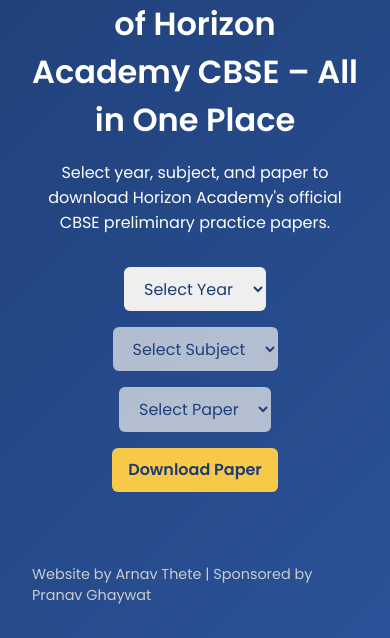
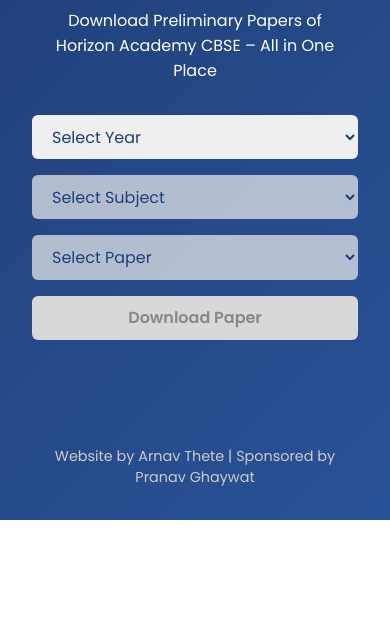
Before and after one commit to papervault/prelims-hancbse, a plain HTML site: page index.html in a window 390 px wide. Shown: the part 324-962 px from the top of the page. After the commit the page ends 844 px from the top, so only its background shows below. Drawn offline with Linux system fonts and the light colour scheme.

Commit message:
Update index.html

```diff
--- a/index.html
+++ b/index.html
@@ -2,9 +2,9 @@
 <html lang="en">
 <head>
   <meta charset="UTF-8" />
-  <meta name="viewport" content="width=device-width, initial-scale=1.0"/>
+  <meta name="viewport" content="width=device-width, initial-scale=1" />
   <title>Horizon Academy Prelims</title>
-  <link href="https://fonts.googleapis.com/css2?family=Poppins:wght@400;600&display=swap" rel="stylesheet">
+  <link href="https://fonts.googleapis.com/css2?family=Poppins:wght@400;600&display=swap" rel="stylesheet" />
   <style>
     * {
       margin: 0;
@@ -32,10 +32,10 @@
     h1 {
       font-size: 2.5rem;
       text-align: center;
-      margin-bottom: 1rem;
+      margin-bottom: 0.5rem;
     }
 
-    p {
+    p.description {
       text-align: center;
       max-width: 600px;
       font-size: 1.1rem;
@@ -48,9 +48,12 @@
       gap: 1rem;
       margin-bottom: 1.5rem;
       align-items: center;
+      width: 100%;
+      max-width: 400px;
     }
 
     select, button {
+      width: 100%;
       padding: 0.6rem 1rem;
       border: none;
       border-radius: 6px;
@@ -60,12 +63,19 @@
 
     button {
       background-color: #f7c948;
-      font-weight: bold;
+      font-weight: 600;
       cursor: pointer;
+      transition: background-color 0.3s ease;
     }
 
-    button:hover {
+    button:hover:not(:disabled) {
       background-color: #f0b429;
+    }
+
+    button:disabled {
+      cursor: not-allowed;
+      background-color: #d8d8d8;
+      color: #888;
     }
 
     #message {
@@ -73,6 +83,8 @@
       font-size: 1rem;
       color: red;
       text-align: center;
+      min-height: 1.2em;
+      font-weight: 600;
     }
 
     footer {
@@ -80,6 +92,8 @@
       padding-top: 2rem;
       font-size: 0.9rem;
       color: #ccc;
+      text-align: center;
+      width: 100%;
     }
 
     @media (max-width: 600px) {
@@ -87,17 +101,22 @@
         font-size: 2rem;
       }
 
-      p {
+      p.description {
         font-size: 1rem;
+        padding: 0 1rem;
+      }
+
+      .dropdowns {
+        max-width: 100%;
       }
     }
   </style>
 </head>
 <body>
 
-  <img src="logo.png" alt="Horizon Academy Logo" class="logo">
-  <h1>Download Preliminary Papers of Horizon Academy CBSE – All in One Place</h1>
-  <p>Select year, subject, and paper to download Horizon Academy's official CBSE preliminary practice papers.</p>
+  <img src="logo.png" alt="Horizon Academy Logo" class="logo" />
+  <h1>Download Preliminary Papers</h1>
+  <p class="description">Download Preliminary Papers of Horizon Academy CBSE – All in One Place</p>
 
   <div class="dropdowns">
     <select id="year">
@@ -134,9 +153,9 @@
         science: [1, 2, 3],
         socialscience: [1, 2, 3],
         marathi: [1, 2, 3],
-        hindi: [1],
+        hindi: [1], // fixed: 1 paper available
         maths: [1, 2, 3],
-        it: null
+        it: null // no exam conducted
       },
       2025: {
         english: [1, 2, 3],
@@ -169,12 +188,18 @@
       it: "itprelim"
     };
 
+    function resetDropdown(dropdown) {
+      dropdown.innerHTML = `<option value="">Select ${dropdown.id.charAt(0).toUpperCase() + dropdown.id.slice(1)}</option>`;
+      dropdown.disabled = true;
+    }
+
     yearSelect.addEventListener("change", () => {
       const year = yearSelect.value;
       resetDropdown(subjectSelect);
       resetDropdown(paperSelect);
       message.textContent = "";
       downloadBtn.disabled = true;
+      downloadBtn.style.display = "inline-block";
 
       if (year) {
         subjectSelect.disabled = false;
@@ -195,14 +220,17 @@
       resetDropdown(paperSelect);
       message.textContent = "";
       downloadBtn.disabled = true;
+      downloadBtn.style.display = "inline-block";
 
       if (subject && year) {
         const papers = prelimData[year][subject];
 
         if (papers === null) {
           paperSelect.disabled = true;
+          downloadBtn.style.display = "none";
           message.textContent = `⚠️ No Exam Conducted for ${subjectNames[subject]} in ${year}`;
         } else if (papers.length === 1 && subject === "hindi" && year === "2024") {
+          // only 1 paper - hide paper dropdown, enable download
           paperSelect.disabled = true;
           downloadBtn.disabled = false;
         } else {
@@ -213,7 +241,10 @@
             option.textContent = `Paper ${paper}`;
             paperSelect.appendChild(option);
           });
+          downloadBtn.disabled = true; // enable when paper selected
         }
+      } else {
+        downloadBtn.disabled = true;
       }
     });
 
@@ -229,7 +260,9 @@
       if (!subject) return;
 
       let filename = "";
+
       if (subject === "hindi" && year === "2024") {
+        // only 1 paper, fixed name
         filename = "prelim/hindiprelim-2024.pdf";
       } else {
         filename = `prelim/${filePrefixes[subject]}${paper}-${year}.pdf`;
@@ -242,12 +275,6 @@
       link.click();
       document.body.removeChild(link);
     });
-
-    function resetDropdown(dropdown) {
-      dropdown.innerHTML = `<option value="">Select ${dropdown.id.charAt(0).toUpperCase() + dropdown.id.slice(1)}</option>`;
-      dropdown.disabled = true;
-    }
   </script>
-
 </body>
 </html>
```
